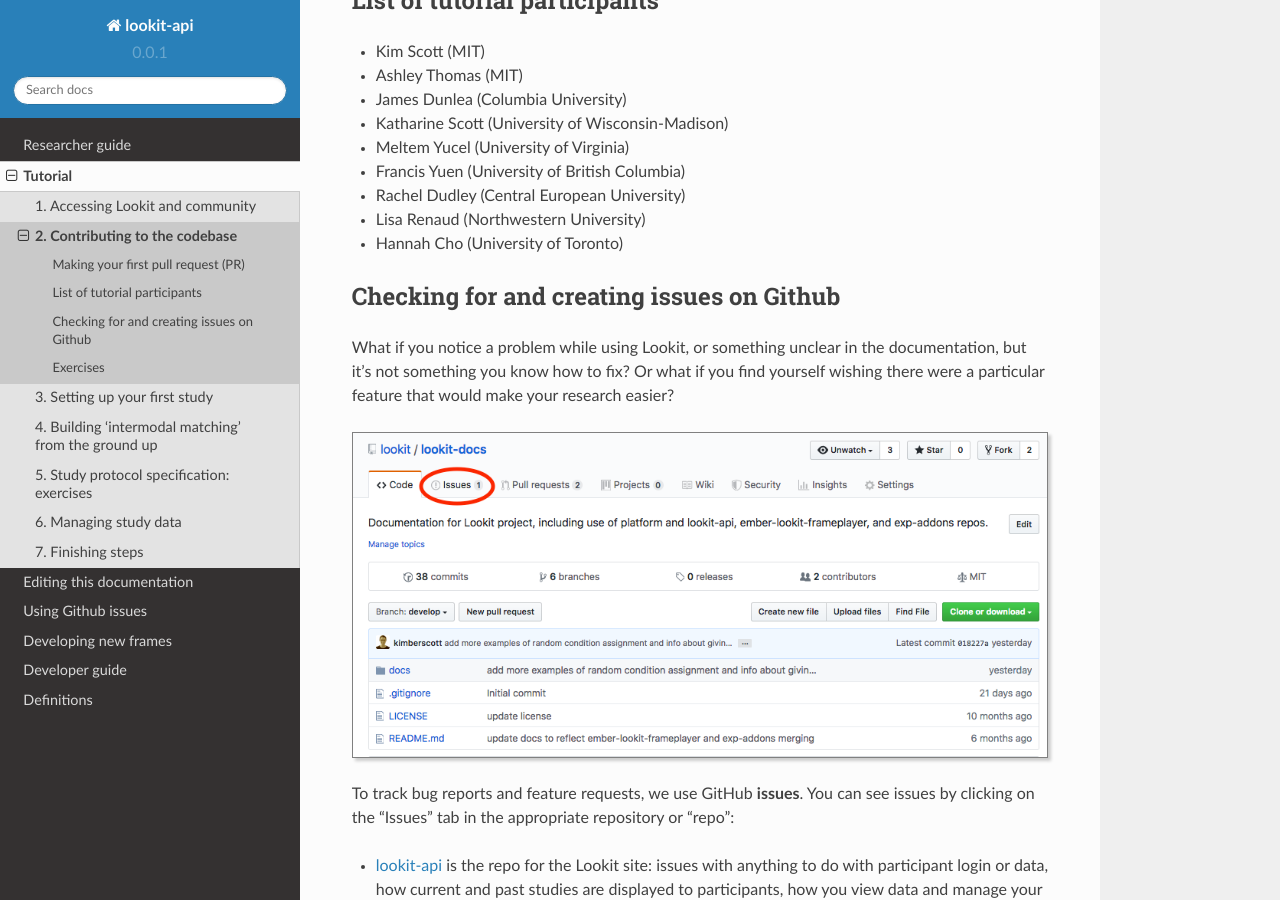
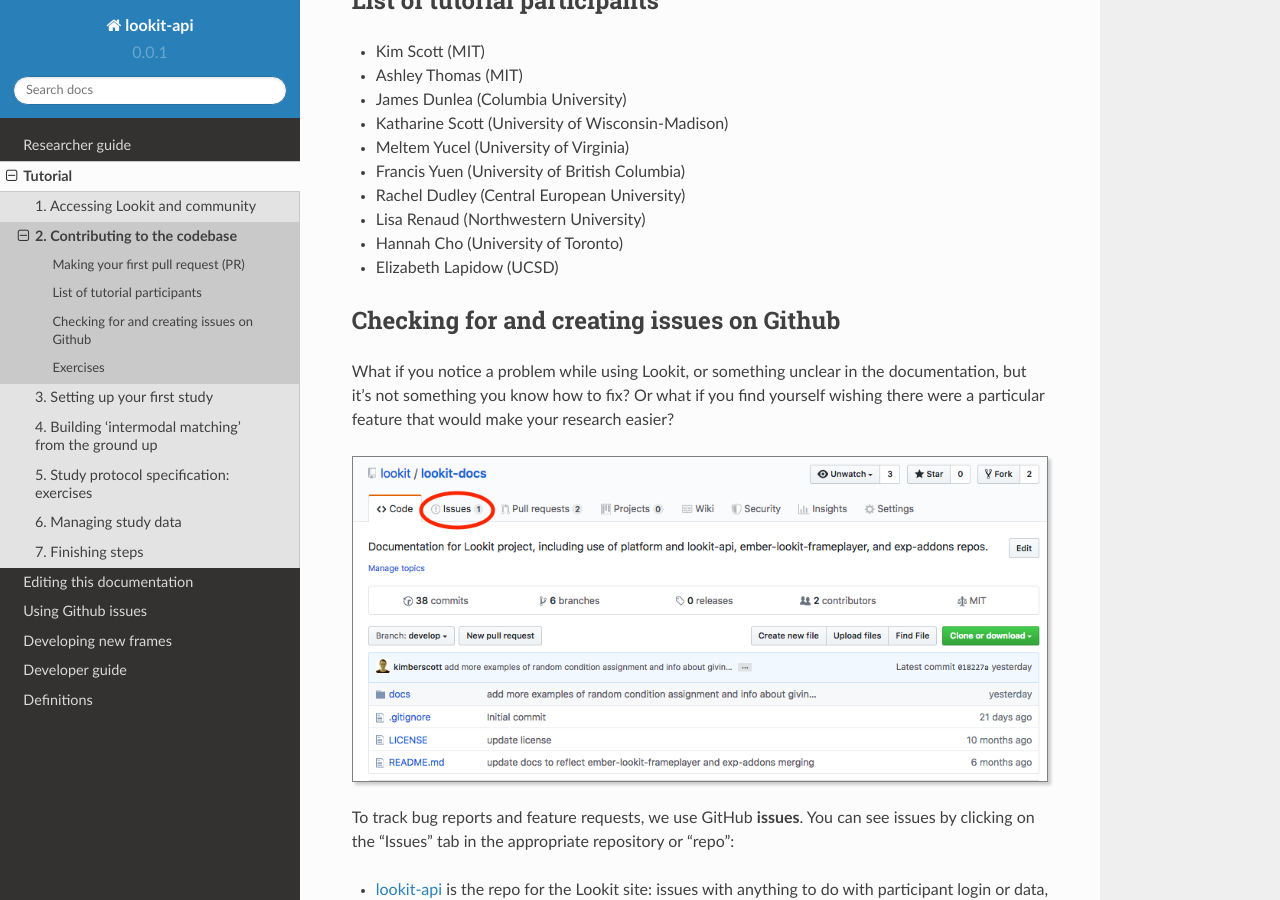
Before and after one commit to lookit/lookit-docs, a Sphinx documentation site: the page built from docs/source/tutorial-contributing.rst, in a window 1280 px wide and 900 px high, scrolled down 3709 px. Built offline with Sphinx 7.4.7 and the Read the Docs theme 2.0.0, drawn with Linux system fonts in a browser that asks for light colours.

Commit message:
add tutorial ppt to list

```diff
--- a/docs/source/tutorial-contributing.rst
+++ b/docs/source/tutorial-contributing.rst
@@ -72,6 +72,7 @@
 - Rachel Dudley (Central European University)
 - Lisa Renaud (Northwestern University)
 - Hannah Cho (University of Toronto)
+- Elizabeth Lapidow (UCSD)
 
 .. _Github issues overview:
 
```
